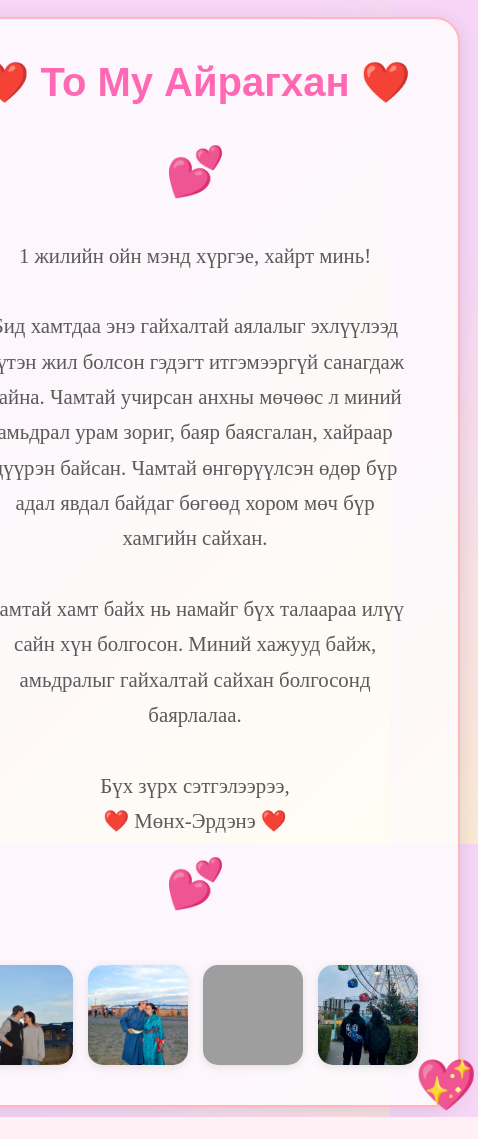
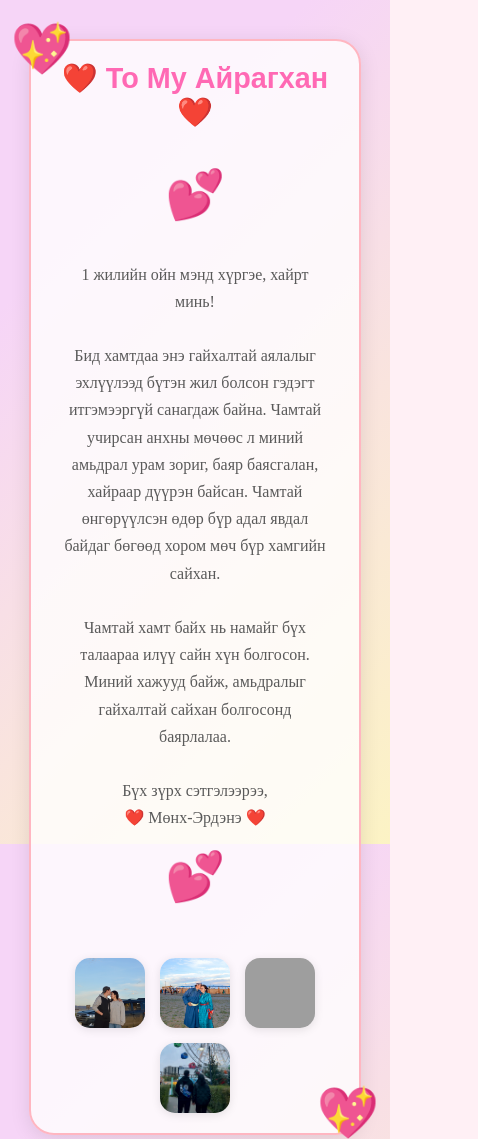
Before and after one commit to munkherdenex/dogoo, a plain HTML site: page index.html in a window 390 px wide. Shown: the top 1139 px of the page, 478 px wide, since content can reach past the window. Before the commit the page ends 1117 px from the top, so only its background shows below. Drawn offline with Linux system fonts and the light colour scheme; grey boxes are pictures that could not be loaded.

Commit message:
style: style changes for the phone veawers

```diff
--- a/style.css
+++ b/style.css
@@ -12,7 +12,7 @@ body {
     align-items: center;
     height: 100vh;
     padding: 20px;
-    padding-top: 300px;
+    padding-top: 350px;
     background-image: linear-gradient(135deg, #f6d5f7 25%, #fcf3c4 100%);
 }
 
@@ -102,6 +102,7 @@ p {
     justify-content: center;
     gap: 15px;
     margin-top: 20px;
+    flex-wrap: wrap; /* This makes the images wrap on small screens */
 }
 
 .photo-gallery img {
@@ -115,3 +116,44 @@ p {
 .photo-gallery img:hover {
     transform: scale(1.1);
 }
+
+/* Responsive Styles */
+@media (max-width: 768px) {
+    .container {
+        max-width: 90%;
+        padding: 30px;
+    }
+
+    h1 {
+        font-size: 2rem;
+    }
+
+    .message {
+        font-size: 1.1rem;
+    }
+
+    .photo-gallery img {
+        width: 80px;
+        height: 80px;
+    }
+}
+
+@media (max-width: 480px) {
+    .container {
+        max-width: 95%;
+        padding: 20px;
+    }
+
+    h1 {
+        font-size: 1.8rem;
+    }
+
+    .message {
+        font-size: 1rem;
+    }
+
+    .photo-gallery img {
+        width: 70px;
+        height: 70px;
+    }
+}
```
